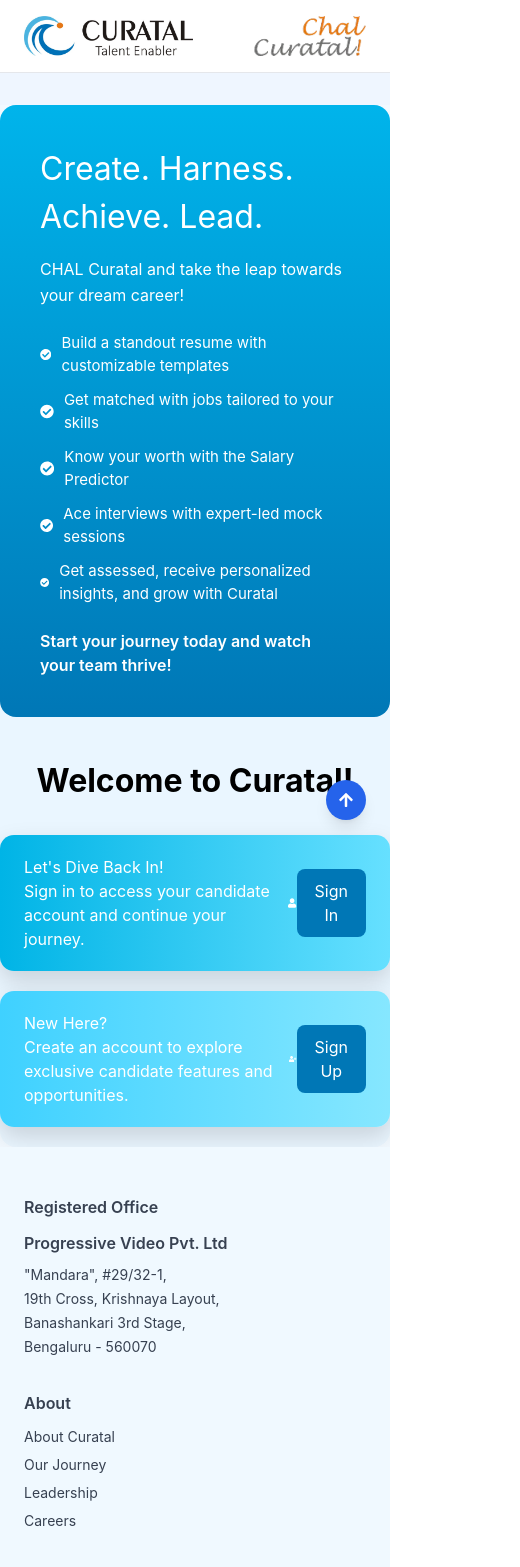
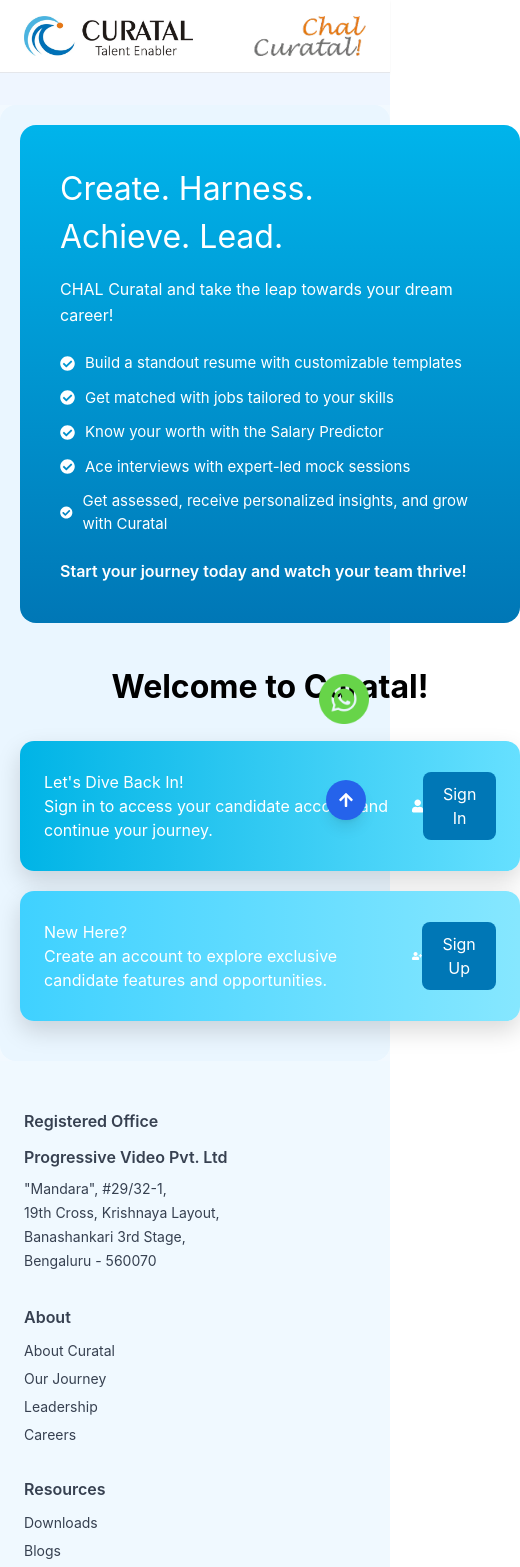
Before and after one commit to Naikharini/Curatal-demo, a React (Vite) app: page /auth/candidate/home in a window 390 px wide. Shown: the top 1567 px of the page, 520 px wide, since content can reach past the window. Built offline with nearby package versions, Linux system fonts and the light colour scheme.

Commit message:
style: Enhance footer and AuthHome styles with improved layout and transitions

```diff
--- a/src/components/Footer/footer.css
+++ b/src/components/Footer/footer.css
@@ -2,19 +2,22 @@
   background: #f9fbfd;
   color: #374151;
   font-family: "Inter", sans-serif;
+  padding-top: 40px;
+
 }
 
 .footer-container {
   max-width: 1200px;
   margin: auto;
   padding: 40px 20px;
+
 }
 
 /* GRID */
 .footer-grid {
   display: grid;
   grid-template-columns: repeat(4, 1fr);
-  gap: 40px;
+    gap: 40px;
 }
 
 .footer h4 {
@@ -22,39 +25,60 @@
   font-weight: 600;
   margin-bottom: 12px;
   color: #111827;
+  transition: color 0.3s;
+
 }
 
 .footer p,
 .footer li {
   font-size: 14px;
   line-height: 1.6;
+  color: #4b5563;
+  transition: color 0.3s;
+
 }
 
 .footer ul {
   list-style: none;
   padding: 0;
+  margin: 0;
+
 }
 
 .footer li {
   margin-bottom: 8px;
   cursor: pointer;
+  transition: color 0.3s;
+
 }
 
 .footer li:hover {
   color: #2563eb;
+
 }
 
 .bold {
   font-weight: 600;
+  transition: color 0.3s;
+
 }
 
 /* CONTACT */
 .footer-contact {
   border-top: 1px solid #e5e7eb;
+  margin-top: 40px;
+  padding-top: 20px;
+  text-align: center;
+  transition: color 0.3s;
+}
+.footer-contact p {
+  margin: 4px 0;
 }
 
 .certifications {
   margin-top: 16px;
+  display: flex;
+  justify-content: center;
 }
 
 .certifications img {
@@ -70,10 +94,12 @@
   font-size: 20px;
   color: #2563eb;
   padding-bottom: 20px;
+  margin-top: 20px;
 }
 
 .footer-social svg {
   cursor: pointer;
+  transition: color 0.3s;
 }
 
 .footer-social svg:hover {
@@ -86,6 +112,8 @@
   text-align: center;
   padding: 16px 0;
   font-size: 13px;
+  color: #6b7280;
+  margin-top: 20px;
 }
 
 .footer-bottom div {
@@ -98,6 +126,7 @@
 
 .footer-bottom span {
   cursor: pointer;
+  transition: color 0.3s;
 }
 
 .footer-bottom span:hover {
@@ -106,6 +135,7 @@
 
 .footer-bottom img {
   height: 14px;
+
 }
 
 /* SCROLL TOP */
@@ -120,35 +150,46 @@
   border-radius: 50%;
   cursor: pointer;
   box-shadow: 0 6px 16px rgba(0, 0, 0, 0.2);
+  transition: background 0.3s;
+
 }
 
 .scroll-top:hover {
   background: #1d4ed8;
+
 }
 
 /* RESPONSIVE */
 @media (max-width: 900px) {
   .footer-grid {
     grid-template-columns: repeat(2, 1fr);
+    gap: 20px;
+
   }
 }
 
 @media (max-width: 600px) {
   .footer-grid {
     grid-template-columns: 1fr;
+    gap: 20px;
   }
 }
 .footer a {
   text-decoration: none;
   color: inherit;
+  transition: color 0.3s;
+
 }
 
 .footer a:hover {
   color: #2563eb;
+
 }
 .footer h3 {
   font-size: 15px;
   font-weight: 600;
   margin-bottom: 12px;
   color: #111827;
+  transition: color 0.3s;
+
 }
--- a/src/components/Footer/footer.jsx
+++ b/src/components/Footer/footer.jsx
@@ -64,8 +64,8 @@
         <div>
           <h3 className="font-semibold mb-3">Solutions </h3>
           <ul className="space-y-2 text-sm">
-            <li><Link to="/">For Employers</Link></li>
-            <li><Link to="/candidates">For Candidates</Link></li>
+            <li className="hover:text-blue-600 cursor-pointer"><Link to="/">For Employers</Link></li>
+            <li className="hover:text-blue-600 cursor-pointer"><Link to="/candidates">For Candidates</Link></li>
           </ul>
         </div>
       </div>
@@ -132,12 +132,11 @@
         <p>© 2025 Curatal. All rights reserved.</p>
         <div className="flex justify-center gap-6 mt-2">
           <span className="cursor-pointer hover:text-blue-600">
-            Privacy Policy
-          </span>
-          <img src={whatsapplogo} alt="WhatsApp Logo" className="h-4 mt-1" />
+            Privacy Policy          </span>
           <span className="cursor-pointer hover:text-blue-600">
             Terms & Conditions
           </span>
+
         </div>
       </div>
 
@@ -148,6 +147,15 @@
       >
         <FaArrowUp />
       </button>
+      <div>
+      <div className="h-100vh" style={{ position: 'fixed', bottom: '120px', right: '21px', zIndex: '100' }}>
+        <a href="https://api.whatsapp.com/send?;text=" rel="noopener noreferrer nofollow external sponsored ugc" target="_blank" data-faitracker-click-bind="true">
+          <img src="/src/assets/whatsapplogo.png" width="50px" height="50px" />
+        </a>
+      </div>
+      </div>
+
+      <div className="rc-anchor-normal-footer"><div className="rc-anchor-logo-large" role="presentation"><div className="rc-anchor-logo-img rc-anchor-logo-img-large"></div></div><div className="rc-anchor-pt"><a href="https://www.google.com/intl/en/policies/privacy/" target="_blank">Privacy</a><span aria-hidden="true" role="presentation"> - </span><a href="https://www.google.com/intl/en/policies/terms/" target="_blank">Terms</a></div></div>
     </footer>
   );
 };
--- a/src/pages/Home/AuthHome.css
+++ b/src/pages/Home/AuthHome.css
@@ -64,30 +64,41 @@
 .right-panel h1 {
   font-size: 32px;
   margin-bottom: 30px;
+
 }
 
 /* AUTH CARDS */
 .auth-card {
   background: linear-gradient(90deg, #00b4eb, #48cae4);
+  width: 500px;
+  height: 130px;
   color: #fff;
-  border-radius: 14px;
+  top: 20px;
+  left: 20px;
+  border-radius: 10px;
   padding: 20px 20px 20px 20px;
   display: flex;
   justify-content: space-between;
   align-items: center;
   margin-bottom: 20px;
+  transition: duration 300ms;
+  animation: smartAnimation 300ms ease-in-out;
 }
 
 .auth-card.light {
   background: linear-gradient(90deg, #00b4eb, #48cae4);
+
 }
 
 .auth-card h3 {
   margin-bottom: 6px;
+
 }
 
 .auth-card p {
   font-size: 14px;
+  margin-bottom: 12px;
+
 }
 
 .auth-card button {
@@ -105,11 +116,15 @@
 
 .auth-card button:hover {
   background: #023e8a;
+  transition: background 200ms;
+
 }
 
 /* RESPONSIVE */
 @media (max-width: 900px) {
   .auth-container {
     grid-template-columns: 1fr;
+    padding: 20px;
+
   }
 }
```
